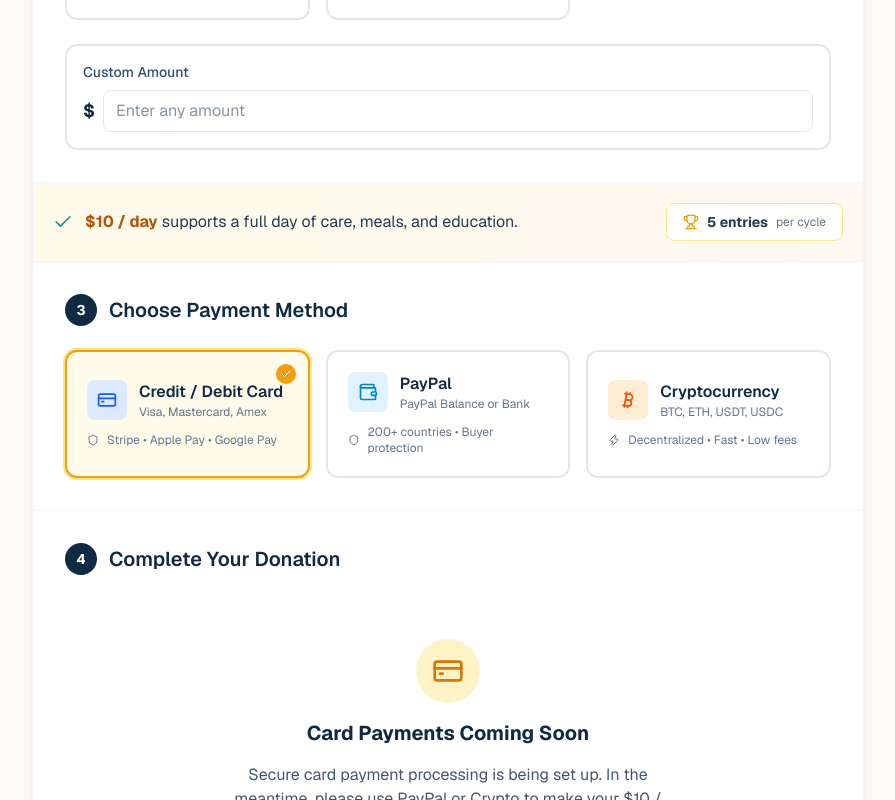
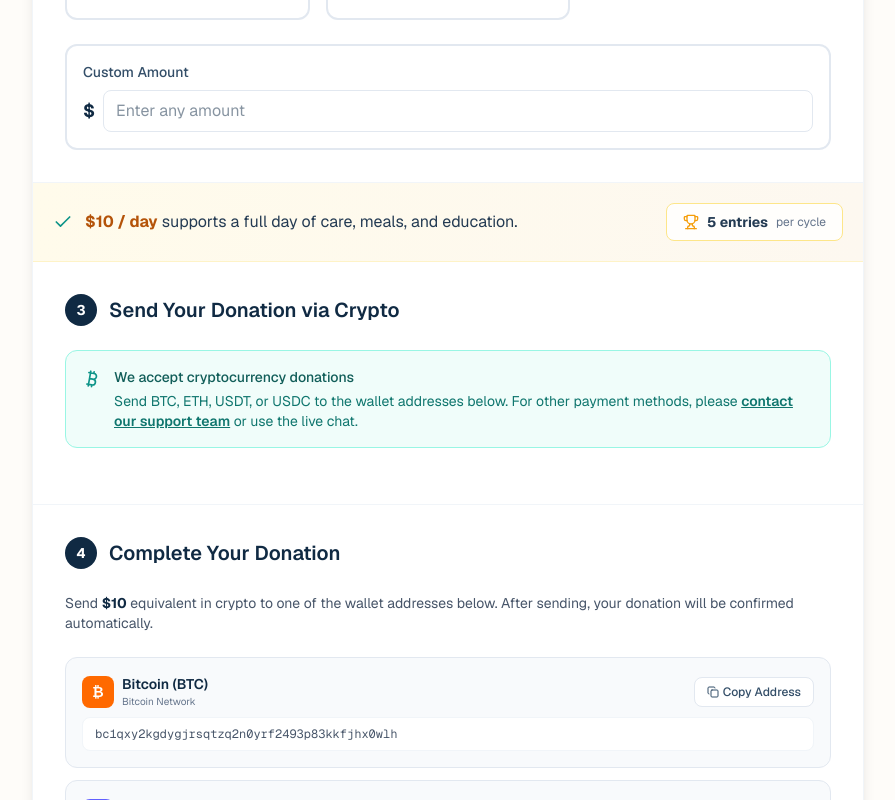
Before and after one commit to xsugax/Golden-Heart-Orpahanage, a Next.js app: page /donate in a window 1280 px wide. Shown: the part 2000-2800 px from the top of the page, without its empty margins (192-1087 px from the left). Built offline with nearby package versions, Linux system fonts and the light colour scheme.

Commit message:
Full site audit fixes: remove placeholder phones/addresses, remove card/PayPal (crypto only + contact support), remove generic social links, add newsletter API, fix missing icon.svg

```diff
--- a/src/app/(site)/donate/page.tsx
+++ b/src/app/(site)/donate/page.tsx
@@ -14,16 +14,14 @@ import {
   Sparkles,
   Users,
   Shield,
-  CreditCard,
   Zap,
-  Wallet,
   Bitcoin,
   Copy,
   ExternalLink,
+  MessageCircle,
 } from "lucide-react";
-import EmbeddedCardForm from "@/components/donate/EmbeddedCardForm";
 
-type PaymentMethod = "card" | "paypal" | "crypto";
+type PaymentMethod = "crypto";
 
 type Frequency = "one-time" | "daily" | "weekly" | "monthly";
 
@@ -149,7 +147,7 @@ export default function DonatePage() {
   const [selectedAmount, setSelectedAmount] = useState<number>(10);
   const [customAmount, setCustomAmount] = useState("");
   const [isCustom, setIsCustom] = useState(false);
-  const [paymentMethod, setPaymentMethod] = useState<PaymentMethod>("card");
+  const [paymentMethod, setPaymentMethod] = useState<PaymentMethod>("crypto");
   const [loading, setLoading] = useState(false);
   const [error, setError] = useState("");
   const [copied, setCopied] = useState("");
@@ -200,17 +198,13 @@ export default function DonatePage() {
   }
 
   async function handleDonate() {
-    if (activeAmount < 1) return;
-    // Card payments are handled inline by EmbeddedCardForm — this only handles PayPal and Crypto
-    if (paymentMethod === "card") return;
+    // Crypto is the only payment method
+    if (paymentMethod !== "crypto") return;
     setLoading(true);
     setError("");
 
     try {
-      const endpoint =
-        paymentMethod === "crypto"
-          ? "/api/donate/crypto"
-          : "/api/donate/paypal";
+      const endpoint = "/api/donate/crypto";
       const res = await fetch(endpoint, {
         method: "POST",
         headers: { "Content-Type": "application/json" },
@@ -276,8 +270,7 @@ export default function DonatePage() {
                 <Shield className="w-4 h-4 text-teal-400" /> Secure Payments
               </span>
               <span className="flex items-center gap-1.5">
-                <CreditCard className="w-4 h-4 text-teal-400" /> Apple Pay &
-                Google Pay
+                <Bitcoin className="w-4 h-4 text-teal-400" /> Bitcoin & Crypto
               </span>
               <span className="flex items-center gap-1.5">
                 <Zap className="w-4 h-4 text-teal-400" /> Tax Deductible
@@ -521,77 +514,33 @@ export default function DonatePage() {
                 </div>
               )}
 
-              {/* Step 3: Payment Method */}
+              {/* Step 3: Payment */}
               <div className="p-6 md:p-8 border-b border-slate-100">
                 <div className="flex items-center gap-3 mb-6">
                   <div className="w-8 h-8 rounded-full bg-navy-900 text-white flex items-center justify-center text-sm font-bold">
                     3
                   </div>
                   <h2 className="text-xl font-semibold text-navy-900">
-                    Choose Payment Method
+                    Send Your Donation via Crypto
                   </h2>
                 </div>
 
-                <div className="grid grid-cols-1 sm:grid-cols-3 gap-4">
-                  {/* Card Option */}
-                  <button
-                    onClick={() => setPaymentMethod("card")}
-                    className={`relative p-5 rounded-xl border-2 text-left transition-all ${
-                      paymentMethod === "card"
-                        ? "border-amber-500 bg-amber-50 ring-2 ring-amber-200"
-                        : "border-slate-200 hover:border-amber-300"
-                    }`}
-                  >
-                    <div className="flex items-center gap-3 mb-3">
-                      <div className="w-10 h-10 rounded-lg bg-blue-100 text-blue-600 flex items-center justify-center">
-                        <CreditCard className="w-5 h-5" />
-                      </div>
-                      <div>
-                        <p className="font-semibold text-navy-900">Credit / Debit Card</p>
-                        <p className="text-xs text-slate-500">Visa, Mastercard, Amex</p>
-                      </div>
+                <div className="p-4 bg-teal-50 border border-teal-200 rounded-xl mb-6">
+                  <div className="flex items-start gap-3">
+                    <Bitcoin className="w-5 h-5 text-teal-600 shrink-0 mt-0.5" />
+                    <div>
+                      <p className="text-sm font-medium text-teal-800">We accept cryptocurrency donations</p>
+                      <p className="text-sm text-teal-700 mt-1">
+                        Send BTC, ETH, USDT, or USDC to the wallet addresses below.
+                        For other payment methods, please{" "}
+                        <a href="mailto:goldenheartorphanage01@gmail.com" className="font-semibold underline">contact our support team</a>{" "}
+                        or use the live chat.
+                      </p>
                     </div>
-                    <div className="flex items-center gap-2 text-xs text-slate-500">
-                      <Shield className="w-3 h-3" />
-                      <span>Stripe • Apple Pay • Google Pay</span>
-                    </div>
-                    {paymentMethod === "card" && (
-                      <div className="absolute top-3 right-3 w-5 h-5 bg-amber-500 rounded-full flex items-center justify-center">
-                        <Check className="w-3 h-3 text-white" />
-                      </div>
-                    )}
-                  </button>
+                  </div>
+                </div>
 
-                  {/* PayPal Option */}
-                  <button
-                    onClick={() => setPaymentMethod("paypal")}
-                    className={`relative p-5 rounded-xl border-2 text-left transition-all ${
-                      paymentMethod === "paypal"
-                        ? "border-amber-500 bg-amber-50 ring-2 ring-amber-200"
-                        : "border-slate-200 hover:border-amber-300"
-                    }`}
-                  >
-                    <div className="flex items-center gap-3 mb-3">
-                      <div className="w-10 h-10 rounded-lg bg-sky-100 text-sky-600 flex items-center justify-center">
-                        <Wallet className="w-5 h-5" />
-                      </div>
-                      <div>
-                        <p className="font-semibold text-navy-900">PayPal</p>
-                        <p className="text-xs text-slate-500">PayPal Balance or Bank</p>
-                      </div>
-                    </div>
-                    <div className="flex items-center gap-2 text-xs text-slate-500">
-                      <Shield className="w-3 h-3" />
-                      <span>200+ countries • Buyer protection</span>
-                    </div>
-                    {paymentMethod === "paypal" && (
-                      <div className="absolute top-3 right-3 w-5 h-5 bg-amber-500 rounded-full flex items-center justify-center">
-                        <Check className="w-3 h-3 text-white" />
-                      </div>
-                    )}
-                  </button>
-
-                  {/* Crypto Option */}
+                <div className="hidden">{/* Crypto is the only method */}
                   <button
                     onClick={() => setPaymentMethod("crypto")}
                     className={`relative p-5 rounded-xl border-2 text-left transition-all ${
@@ -633,67 +582,6 @@ export default function DonatePage() {
                   </h2>
                 </div>
 
-                {paymentMethod === "card" ? (
-                  <EmbeddedCardForm
-                    amount={activeAmount}
-                    frequency={frequency}
-                    tier={
-                      isCustom
-                        ? "custom"
-                        : currentTiers.find((t) => t.amount === selectedAmount)
-                            ?.name || "custom"
-                    }
-                    frequencyUnit={frequencyUnit}
-                  />
-                ) : paymentMethod === "paypal" ? (
-                  <>
-                    <p className="text-sm text-slate-600 mb-6">
-                      You will be redirected to PayPal to complete your{" "}
-                      <strong className="text-navy-800">
-                        {frequency === "one-time" ? "one-time" : frequency}
-                      </strong>{" "}
-                      donation of{" "}
-                      <strong className="text-navy-900">
-                        ${activeAmount.toLocaleString()}
-                        {frequencyUnit}
-                      </strong>
-                      . Pay with your PayPal balance, bank account, or linked card.
-                    </p>
-
-                    {error && (
-                      <div className="mb-4 p-4 bg-red-50 border border-red-200 rounded-lg text-red-800 text-sm">
-                        {error}
-                      </div>
-                    )}
-
-                    <Button
-                      onClick={handleDonate}
-                      disabled={loading || activeAmount < 1}
-                      size="lg"
-                      className="w-full text-lg py-4 bg-[#0070ba] hover:bg-[#003087]"
-                    >
-                      {loading ? (
-                        "Redirecting to PayPal..."
-                      ) : (
-                        <>
-                          <Wallet className="w-5 h-5 mr-2" />
-                          Pay ${activeAmount.toLocaleString()}
-                          {frequencyUnit} with PayPal
-                        </>
-                      )}
-                    </Button>
-
-                    <div className="flex items-center justify-center gap-4 mt-4 text-xs text-slate-500">
-                      <span className="flex items-center gap-1">
-                        <Shield className="w-3 h-3" /> Buyer Protection
-                      </span>
-                      <span>•</span>
-                      <span>200+ Countries</span>
-                      <span>•</span>
-                      <span>Tax Deductible</span>
-                    </div>
-                  </>
-                ) : (
                   <>
                     <p className="text-sm text-slate-600 mb-6">
                       Send{" "}
@@ -792,8 +680,21 @@ export default function DonatePage() {
                       <span>•</span>
                       <span>Tax Deductible</span>
                     </div>
+
+                    <div className="mt-6 p-4 bg-slate-50 border border-slate-200 rounded-xl">
+                      <div className="flex items-start gap-3">
+                        <MessageCircle className="w-5 h-5 text-navy-600 shrink-0 mt-0.5" />
+                        <div>
+                          <p className="text-sm font-medium text-navy-800">Want to donate using a different method?</p>
+                          <p className="text-sm text-slate-600 mt-1">
+                            Contact our support team via{" "}
+                            <a href="mailto:goldenheartorphanage01@gmail.com" className="text-amber-600 font-semibold underline">email</a>{" "}
+                            or use the live chat widget to discuss alternative donation options.
+                          </p>
+                        </div>
+                      </div>
+                    </div>
                   </>
-                )}
               </div>
             </div>
           </AnimatedSection>
@@ -804,7 +705,7 @@ export default function DonatePage() {
               <Card className="text-center py-5">
                 <Shield className="w-6 h-6 text-teal-500 mx-auto mb-2" />
                 <p className="text-sm font-semibold text-navy-800">100% Secure</p>
-                <p className="text-xs text-slate-500">Stripe Protected</p>
+                <p className="text-xs text-slate-500">Verified Wallets</p>
               </Card>
               <Card className="text-center py-5">
                 <Heart className="w-6 h-6 text-teal-500 mx-auto mb-2 fill-teal-200" />
--- a/src/app/layout.tsx
+++ b/src/app/layout.tsx
@@ -66,7 +66,7 @@ export const metadata: Metadata = {
   manifest: "/site.webmanifest",
   icons: {
     icon: "/icon.svg",
-    apple: "/apple-touch-icon.png",
+    apple: "/icon.svg",
   },
   other: {
     "theme-color": "#0a1929",
```
Also changed, not shown: src/app/(site)/contact/page.tsx (+4 -6 lines), src/app/api/newsletter/route.ts (added, +55 -0 lines), src/components/layout/Footer.tsx (+27 -37 lines), public/icon.svg (added), 1 other file (tests, documents, lock files or other folders).
